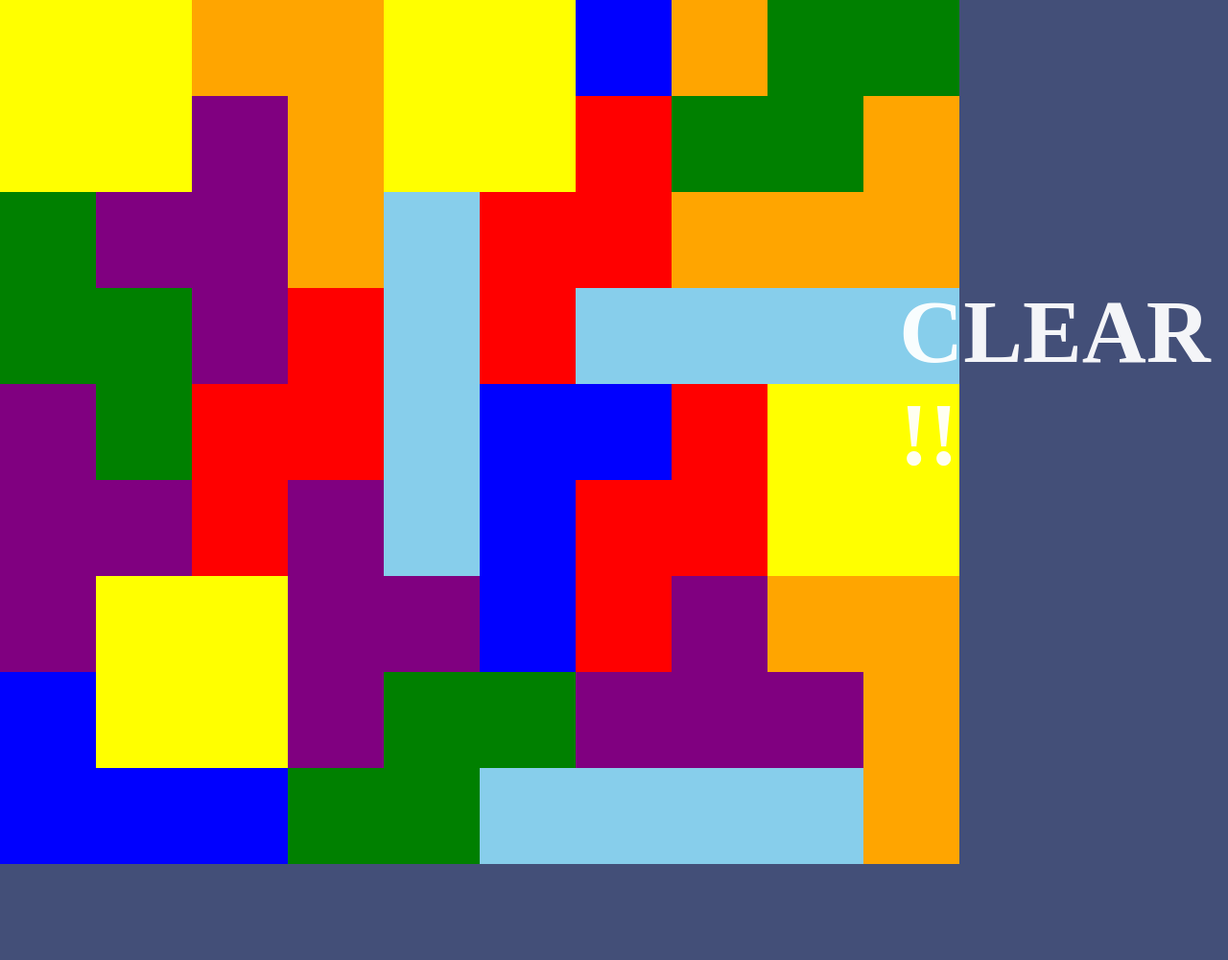
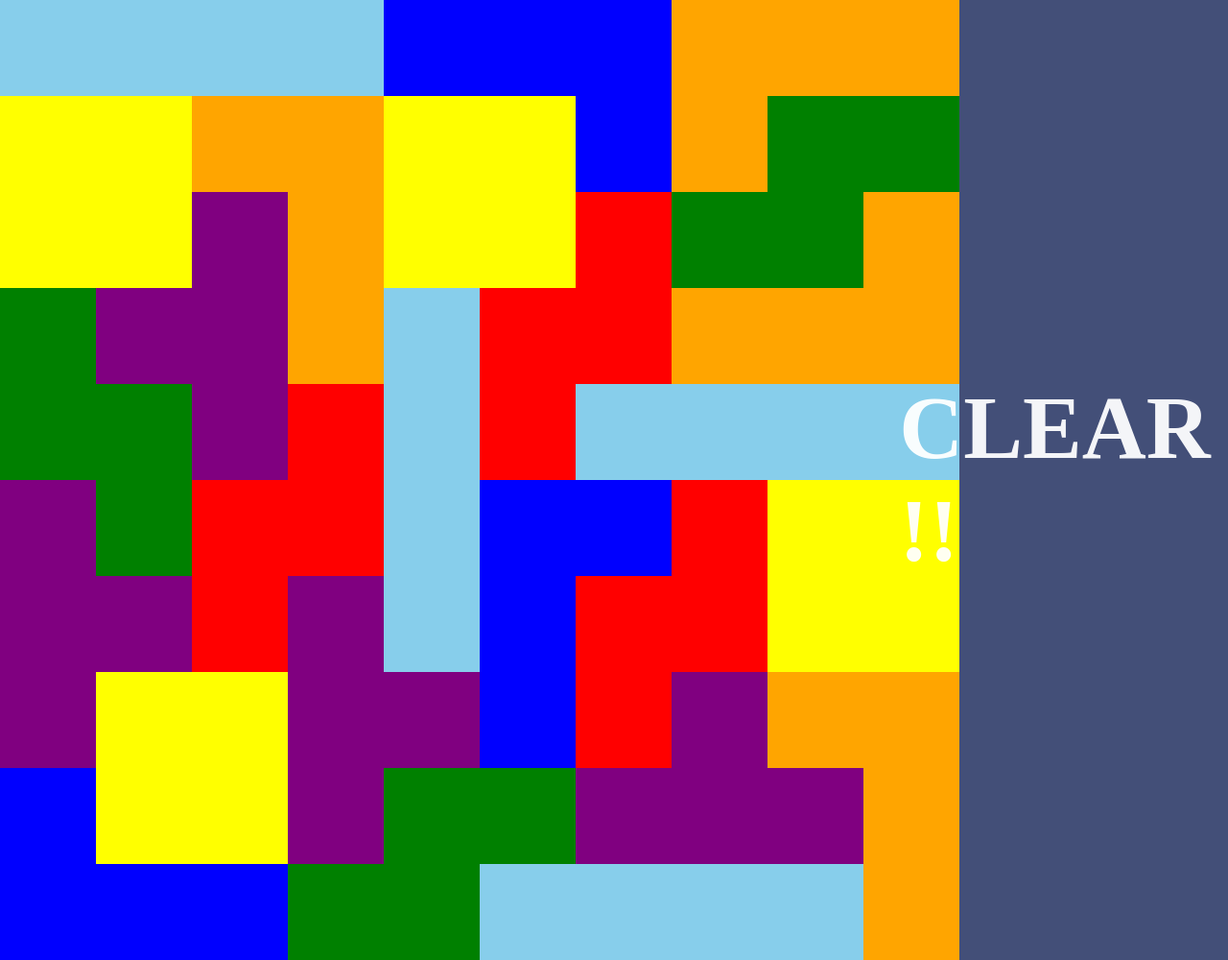
Before and after one commit to JYeonDev/grid-layout, a plain HTML site: page index.html in a window 1280 px wide. Shown: the top 1000 px of the page at 96% size. Before the commit the page ends 900 px from the top, so only its background shows below. Drawn offline with Linux system fonts and the light colour scheme.

Commit message:
grid layout

```diff
--- a/style.css
+++ b/style.css
@@ -5,9 +5,8 @@
 }
 
 body {
-  display: flex;
-  align-items: center;
-  justify-content: space-evenly;
+  display: grid;
+  grid-template-columns: repeat(2, 1fr);
   background-color: #434f78;
   height: 100vh;
 }
@@ -16,6 +15,8 @@ body {
   display: grid;
   grid-template-rows: repeat(10, 100px);
   grid-template-columns: repeat(10, 100px);
+  align-self: center;
+  justify-content: center;
 }
 
 .item:nth-child(1) {
@@ -164,6 +165,8 @@ body {
   color: white;
   font-size: 64px;
   animation: font-ani 1.5s infinite;
+  align-self: center;
+  justify-self: center;
 }
 
 @keyframes font-ani {
```
